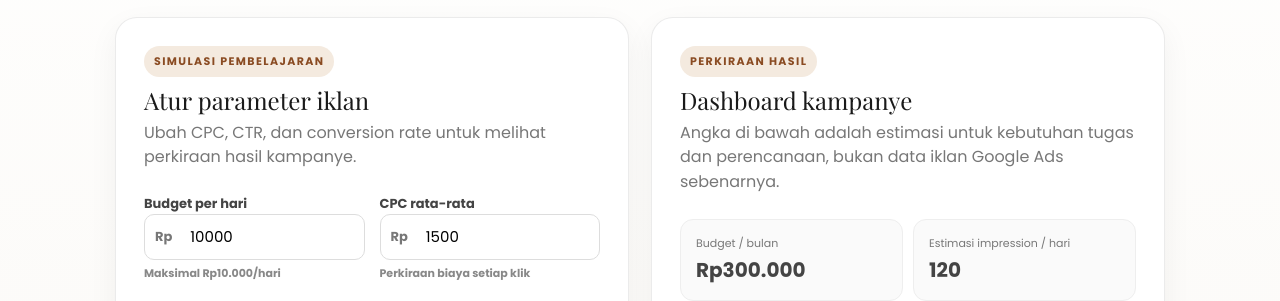
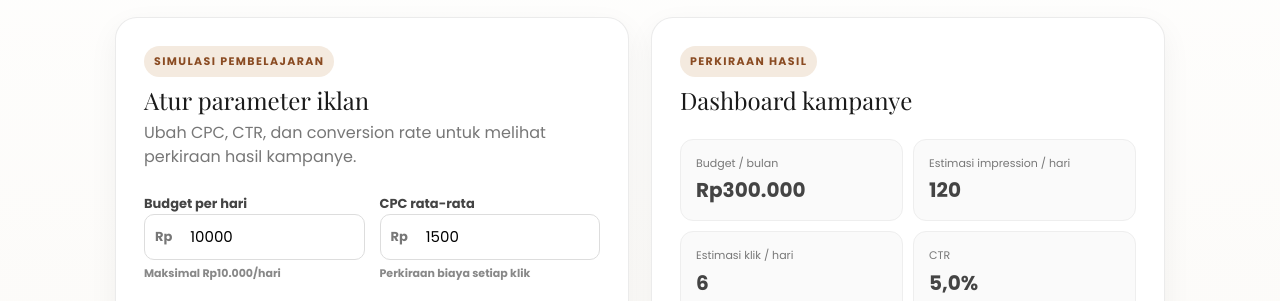
Before and after one commit to Rora-s/spsm, a plain HTML site: page index.html in a window 1280 px wide. Shown: the part 8120-8421 px from the top of the page. Drawn offline with nearby package versions, Linux system fonts and the light colour scheme.

Commit message:
Update kode website

```diff
--- a/index.html
+++ b/index.html
@@ -1226,7 +1226,6 @@ if(document.readyState==='loading')document.addEventListener('DOMContentLoaded',
         <div class="spsm-sem-head">
           <span class="spsm-sem-badge">PERKIRAAN HASIL</span>
           <h3>Dashboard kampanye</h3>
-          <p>Angka di bawah adalah estimasi untuk kebutuhan tugas dan perencanaan, bukan data iklan Google Ads sebenarnya.</p>
         </div>
         <div class="spsm-sem-metrics">
           <div><small>Budget / bulan</small><strong id="semMonthly">Rp300.000</strong></div>
```
